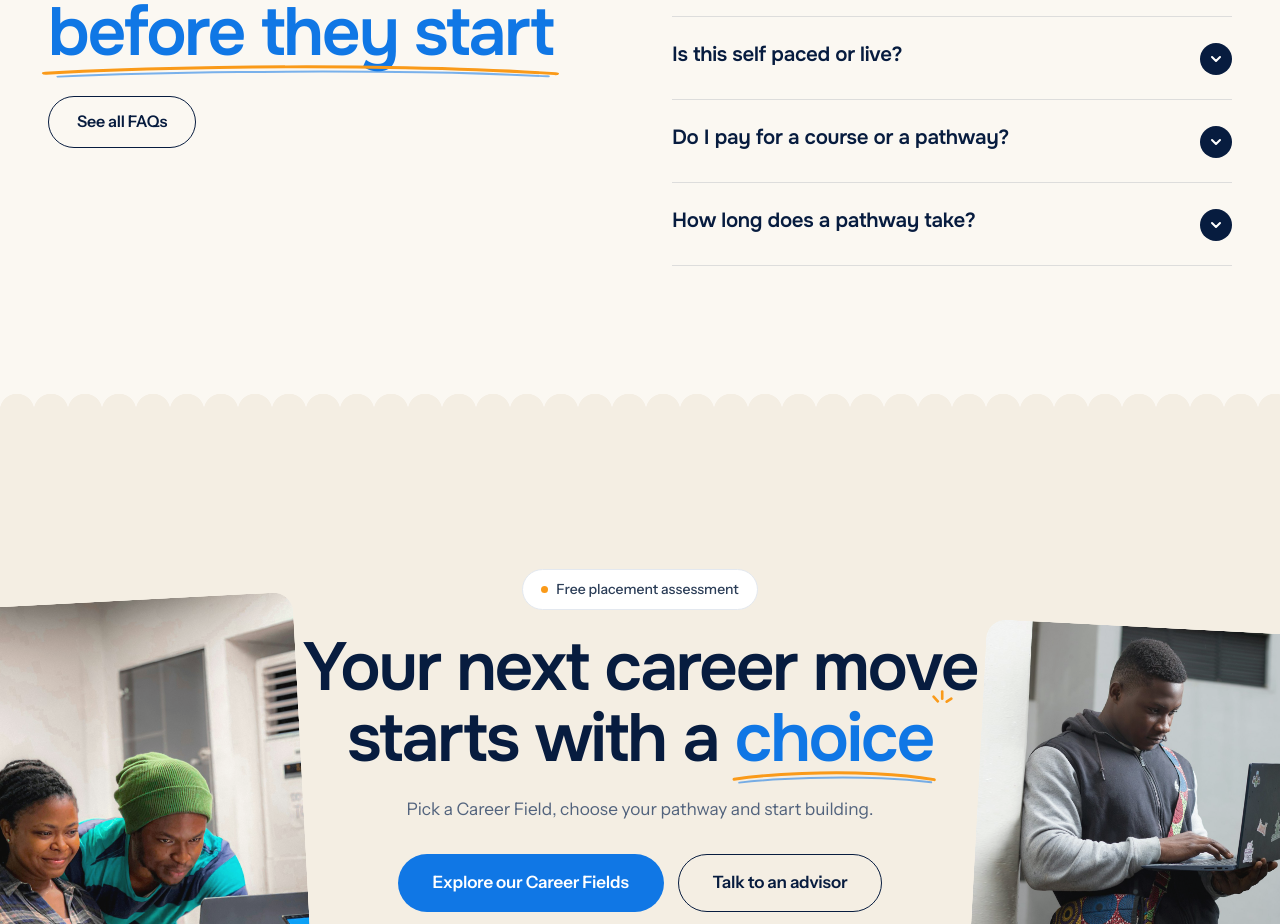
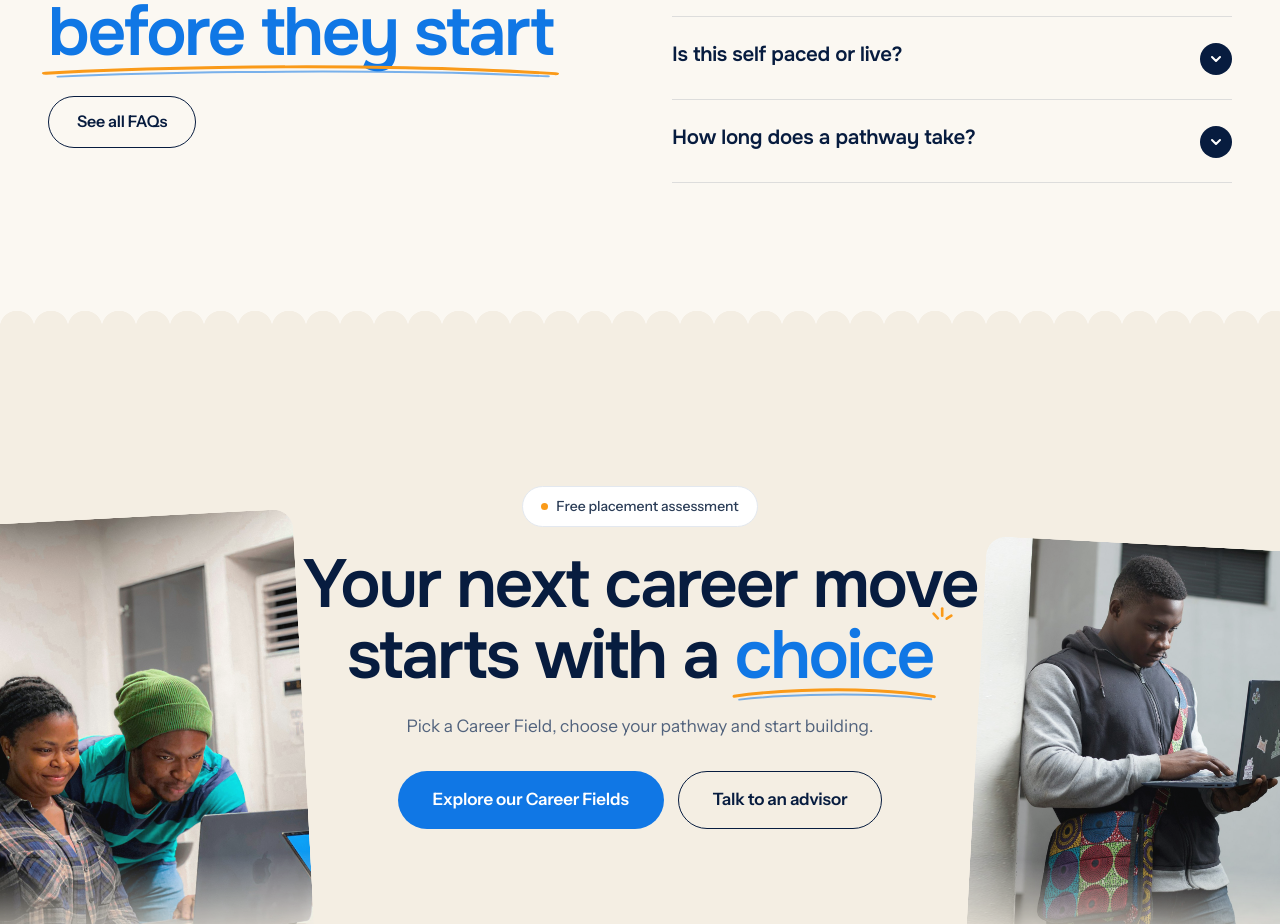
Before and after one commit to SchullGroup/schull.io-v3, a Next.js app: page / in a window 1280 px wide. Shown: the part 9075-9999 px from the top of the page. Built offline with nearby package versions, Linux system fonts and the light colour scheme.

Commit message:
fix(home): remove course payment question from home page FAQs

```diff
--- a/content/site.js
+++ b/content/site.js
@@ -125,10 +125,6 @@ export const HOME = {
     {
       q: 'Is this self paced or live?',
       a: 'Both. You study on your own schedule and join scheduled live sessions with instructors.',
-    },
-    {
-      q: 'Do I pay for a course or a pathway?',
-      a: 'You pay once for the full Career Pathway and get everything inside it. Individual courses are also available.',
     },
     {
       q: 'How long does a pathway take?',
```
